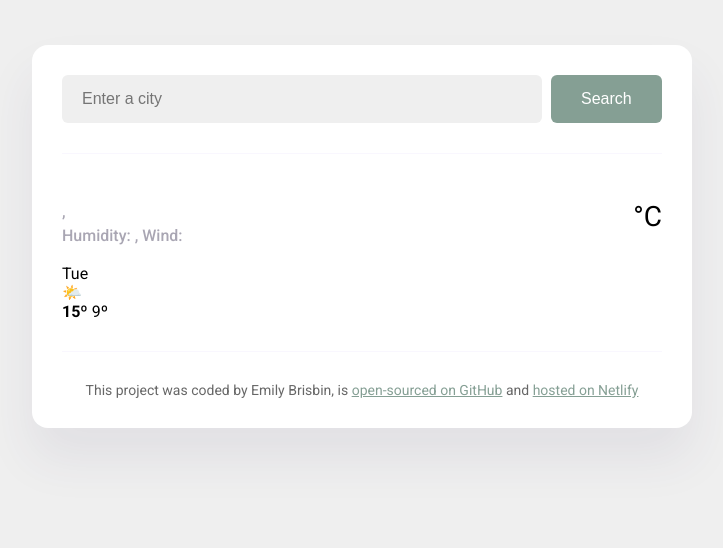
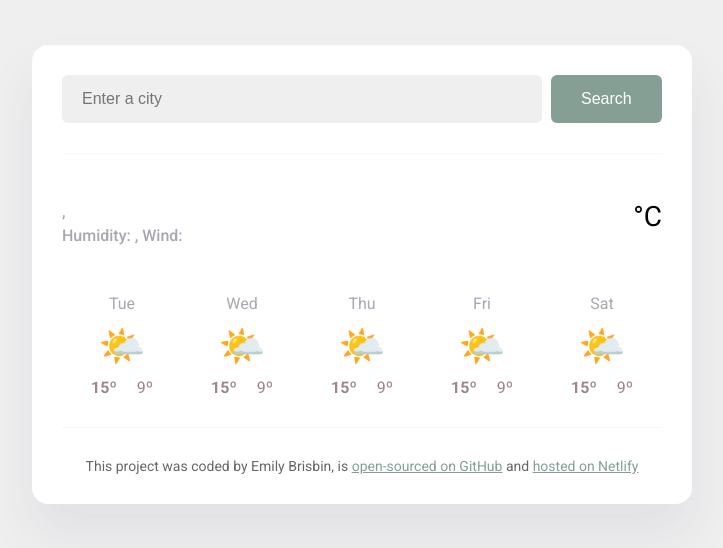
Before and after one commit to emilyyvonne/weatherAppFlex, a plain HTML site: page index.html in a window 1280 px wide. Shown: the whole page, without its empty margins (278-1001 px from the left). Drawn offline with nearby package versions, Linux system fonts and the light colour scheme; no server answers.

Commit message:
added the beginning of JS forecast

```diff
--- a/src/index.js
+++ b/src/index.js
@@ -52,20 +52,32 @@ function handleSearchSubmit(event) {
   searchCity(searchInput.value);
 }
 
+function displayForecast() {
+  let days = ["Tue", "Wed", "Thu", "Fri", "Sat"];
+  let forecastHtml = "";
+
+  days.forEach(function (day) {
+    forecastHtml =
+      forecastHtml +
+      `
+      <div class="weather-forecast-day">
+        <div class="weather-forecast-date">${day}</div>
+        <div class="weather-forecast-icon">🌤️</div>
+        <div class="weather-forecast-temperatures">
+          <div class="weather-forecast-temperature">
+            <strong>15º</strong>
+          </div>
+          <div class="weather-forecast-temperature">9º</div>
+        </div>
+      </div>
+    `;
+  });
+
+  let forecastElement = document.querySelector("#forecast");
+  forecastElement.innerHTML = forecastHtml;
+}
 let searchFormElement = document.querySelector("#search-form");
 searchFormElement.addEventListener("submit", handleSearchSubmit);
 
 searchCity("Harrisburg");
-let forecast = document.querySelector("#forecast");
-forecast.innerHTML = `
-          <div class="weather-forecast-day">
-            <div class="weather-forecast-date">Tue</div>
-            <div class="weather-forecast-icon">🌤️</div>
-            <div class="weather-forecast-temperatures">
-              <span class="weather-forecast-temperature">
-                <strong>15º</strong>
-              </span>
-              <span class="weather-forecast-temperature">9º</span>
-            </div>
-          </div>
-        `;
+displayForecast();
--- a/src/style.css
+++ b/src/style.css
@@ -85,7 +85,35 @@ main {
   margin-top: 16px;
   font-size: 28px;
 }
+.weather-forecast {
+  display: flex;
+  justify-content: space-around;
+  margin-top: 30px;
+}
 
+.weather-forecast-date {
+  text-align: center;
+  color: rgba(39, 33, 66, 0.4);
+  font-size: 16px;
+  line-height: 20px;
+  margin-bottom: 10px;
+}
+
+.weather-forecast-icon {
+  font-size: 38px;
+  text-align: center;
+}
+.weather-forecast-temperatures {
+  text-align: center;
+  color: #a0838f;
+  margin-top: 10px;
+  display: flex;
+  justify-content: center;
+}
+
+.weather-forecast-temperature {
+  padding: 0 10px;
+}
 footer {
   border-top: 1px solid #f9f7fe;
   padding: 30px 0 0 0;
```
